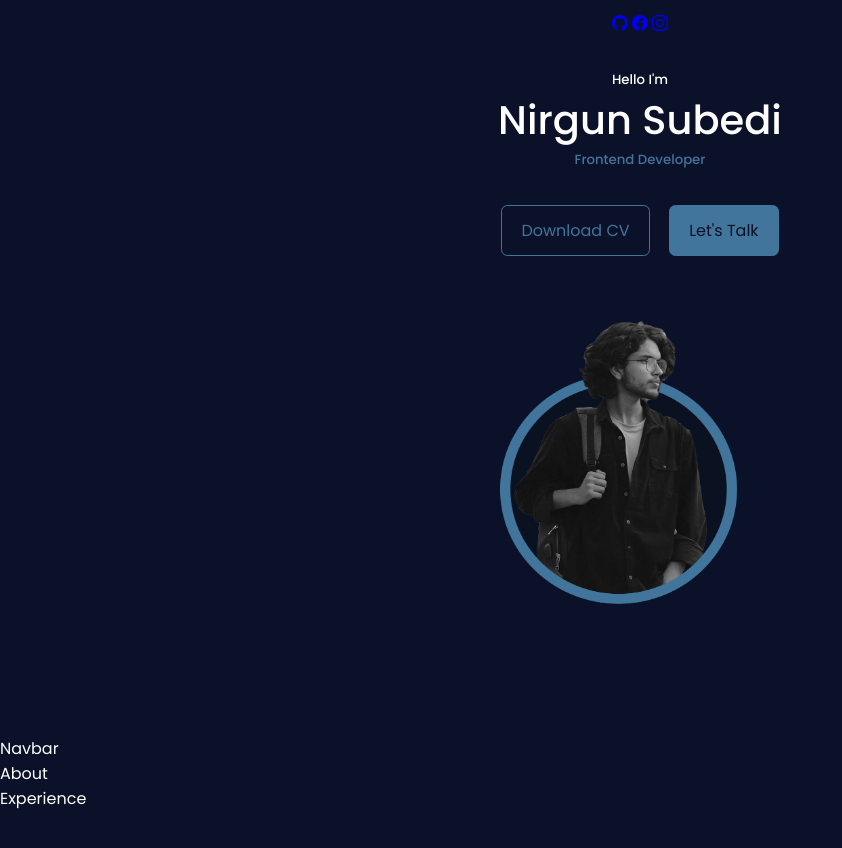
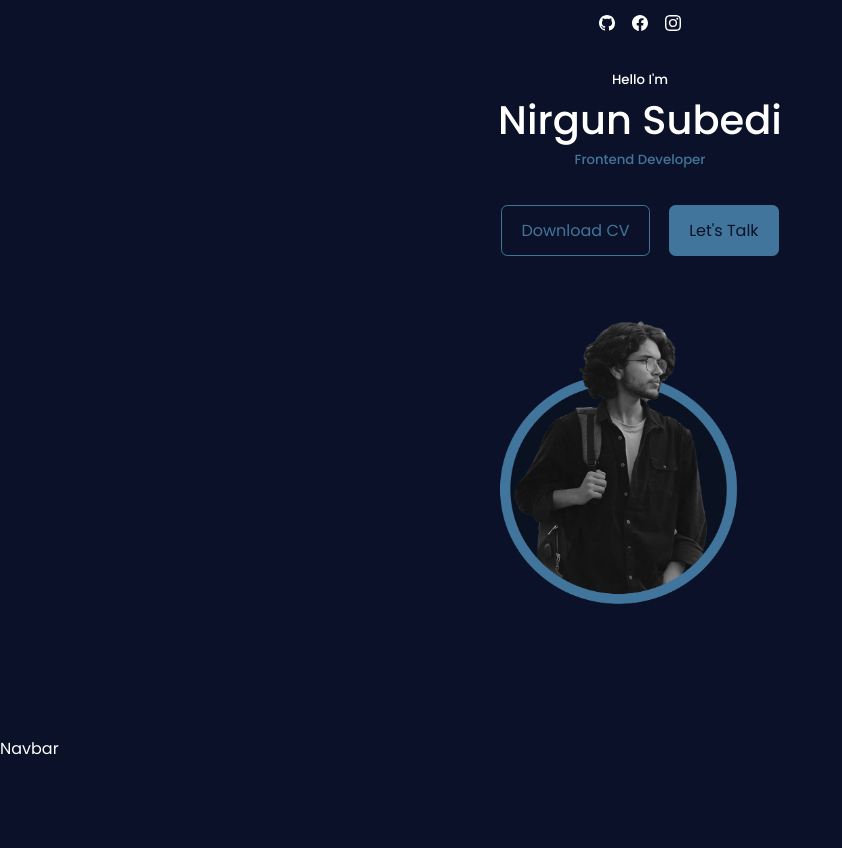
Before and after one commit to niguns7/my-port, a React (Create React App) app: page / in a window 1280 px wide. Shown: the top 848 px of the page, without its empty margins (0-842 px from the left). Before the commit the page ends 811 px from the top, so only its background shows below. Built offline with nearby package versions, Linux system fonts and the light colour scheme.

Commit message:
unique id

```diff
--- a/src/Components/Containers/About/About.js
+++ b/src/Components/Containers/About/About.js
@@ -3,7 +3,7 @@ import React from 'react';
 
 const About = () => {
   return (
-    <div>About</div>
+    <section id='aboiut'></section>
   )
 }
 
--- a/src/Components/Containers/Contact/Contact.js
+++ b/src/Components/Containers/Contact/Contact.js
@@ -1,9 +1,9 @@
 import React from 'react';
-//import classes from "./Contact.mmodule.css"
+import "./Contact.css"
 
 const Contact = () => {
   return (
-    <div>Contact</div>
+    <section id='contact'>Contact</section>
   )
 }
 
--- a/src/Components/Containers/Experience/Experience.js
+++ b/src/Components/Containers/Experience/Experience.js
@@ -1,9 +1,9 @@
 import React from 'react';
-//import classes from './Experience.module.css';
+import './Experience.css';
 
 const Experience = () => {
   return (
-    <div>Experience</div>
+    <section id='experience'></section>
   )
 }
 
--- a/src/Components/Containers/Hero/Hero.module.css
+++ b/src/Components/Containers/Hero/Hero.module.css
@@ -20,6 +20,15 @@
     margin-top: 0.8rem;
 }
 
+.Icon a {
+    color: white;
+    padding: 0.4rem;
+}
+
+.Icon a :hover {
+    color: var(--color-primary);
+}
+
 .me {
     margin-top: -250px;
     max-width: 100%;
```
Also changed, not shown: src/Components/Containers/Contact/Contact.css (added), src/Components/Containers/Contact/Contact.module.css (deleted), src/Components/Containers/Experience/Experience.css (added), src/Components/Containers/Experience/Experience.module.css (deleted).
